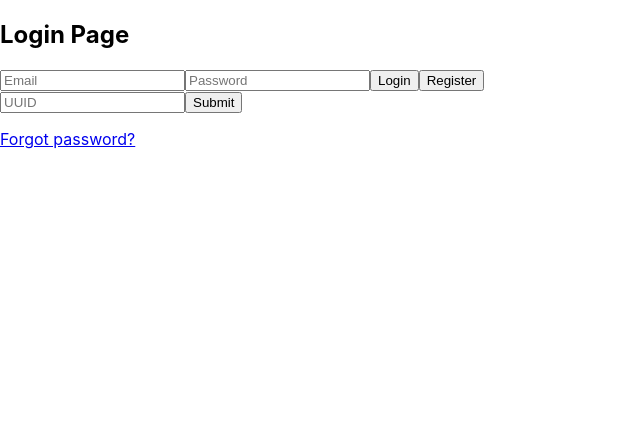
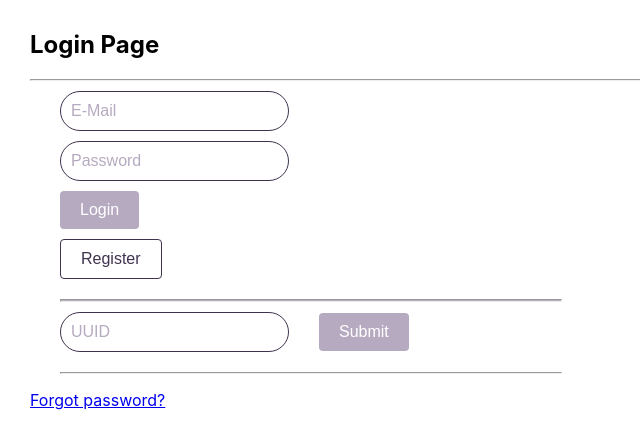
Before and after one commit to lisamariepleyer/smartgoods-website, a React (Create React App) app: page / in a window 1280 px wide. Shown: the top 448 px of the page, without its empty margins (0-640 px from the left). Built offline with nearby package versions, Linux system fonts and the light colour scheme.

Commit message:
set up basic form design of login page

```diff
--- a/src/LoginPage.js
+++ b/src/LoginPage.js
@@ -2,6 +2,7 @@ import React, {useContext, useState} from 'react';
 import { useNavigate } from 'react-router-dom';
 import { v4 as uuidv4 } from 'uuid';
 import { UserContext } from './UserContext';
+import { Button, FancyButton, RoundButton } from './components/Button';
 
 function LoginPage() {
     let navigate = useNavigate();
@@ -44,16 +45,20 @@ function LoginPage() {
     return (
         <div>
             <h2>Login Page</h2>
-            <input type="email" placeholder="Email" />
-            <input type="password" placeholder="Password" />
+            <hr className="divider" />
 
-            <button onClick={handleLogin}>Login</button>
-            <button onClick={handleRegistration}>Register</button>
+            <input className="input-field" type="email" placeholder="E-Mail" /><br />
+            <input className="input-field" type="password" placeholder="Password" /><br />
 
-            <br />
+            <Button onClick={handleLogin}>Login</Button><br />
+            <FancyButton onClick={handleRegistration}>Register</FancyButton><br />
 
-            <input type="text" placeholder="UUID" value={inputUUID} onChange={handleChangeInputUUID}/>
-            <button onClick={handleSubmitInputUUID}>Submit</button>
+            <hr className="short-divider" />
+
+            <input className="input-field" type="text" placeholder="UUID" value={inputUUID} onChange={handleChangeInputUUID}/>
+            <Button onClick={handleSubmitInputUUID}>Submit</Button>
+
+            <hr className="short-divider" />
 
             <p><a href="/forgotpassword">Forgot password?</a></p>
             {uuid && <div>{uuid}</div>}
--- a/src/components/Components.css
+++ b/src/components/Components.css
@@ -10,6 +10,7 @@
     padding: 10px 20px;
     border-radius: 4px;
     font-size: 16px;
+    margin: 0px 0px 10px 30px;
     transition: all 0.3s ease;
 }
 .button-rectangle:hover {
@@ -23,6 +24,7 @@
     padding: 10px 20px;
     border-radius: 4px;
     font-size: 16px;
+    margin: 0px 0px 10px 30px;
     transition: all 0.3s ease;
 }
 .button-fancy:hover {
@@ -40,6 +42,7 @@
     width: 50px;
     border-radius: 50%;
     font-size: 16px;
+    margin: 0px 0px 10px 30px;
     transition: all 0.1s ease;
 }
 .button-round:hover {
@@ -48,3 +51,28 @@
     color: rgb(var(--primary-color));
     border: 1px solid rgb(var(--primary-color));
 }
+
+.input-field {
+    border-radius: 20px;
+    border: 1px solid rgb(var(--primary-color));
+    padding: 10px;
+    font-size: 16px;
+    margin: 0px 0px 10px 30px;
+}
+.input-field::placeholder {
+    color: rgb(var(--secondary-color));
+}
+
+.divider {
+    width: 100%;
+    height: 0.5px;
+    background-color: rgb(var(--secondary-color));
+    margin: 10px 0;
+}
+
+.short-divider {
+    width: 500px;
+    height: 0.5px;
+    background-color: rgb(var(--secondary-color));
+    margin: 10px 30px;
+}
--- a/src/index.css
+++ b/src/index.css
@@ -1,5 +1,5 @@
 body {
-  margin: 0;
+  margin: 30px;
   font-family: -apple-system, BlinkMacSystemFont, 'Segoe UI', 'Roboto', 'Oxygen',
     'Ubuntu', 'Cantarell', 'Fira Sans', 'Droid Sans', 'Helvetica Neue',
     sans-serif;
```
Also changed, not shown: src/components/InputFields.js (added, +12 -0 lines).
